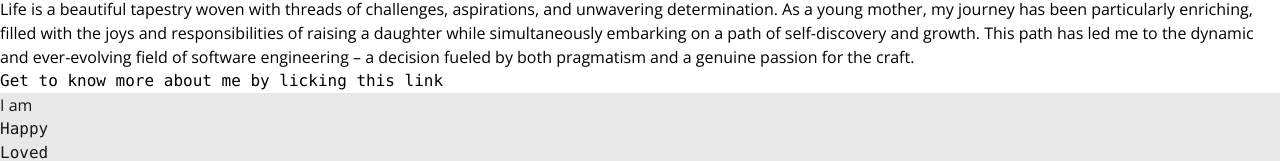
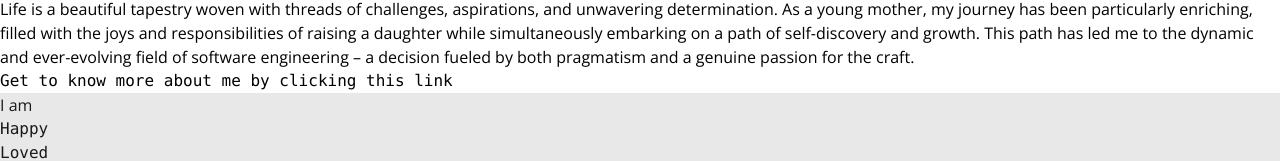
Before and after one commit to cassandra18/MyBlogs, a React (Vite) app in the folder frontend/: page /about in a window 1280 px wide. Shown: the part 1477-1638 px from the top of the page. Built offline with nearby package versions, Linux system fonts and the light colour scheme; a web font is replaced by a local one.

Commit message:
corrected type error in the link to about me

```diff
--- a/frontend/src/components/AboutUs.tsx
+++ b/frontend/src/components/AboutUs.tsx
@@ -29,7 +29,7 @@ const AboutUs: React.FC = () => {
             target="_blank"
             rel="noopener noreferrer"
             className="text-orange-900 hover:underline mt-4"
-          >Get to know more about me by licking this link</a>
+          >Get to know more about me by clicking this link</a>
         </div>
       </div>
 
```
